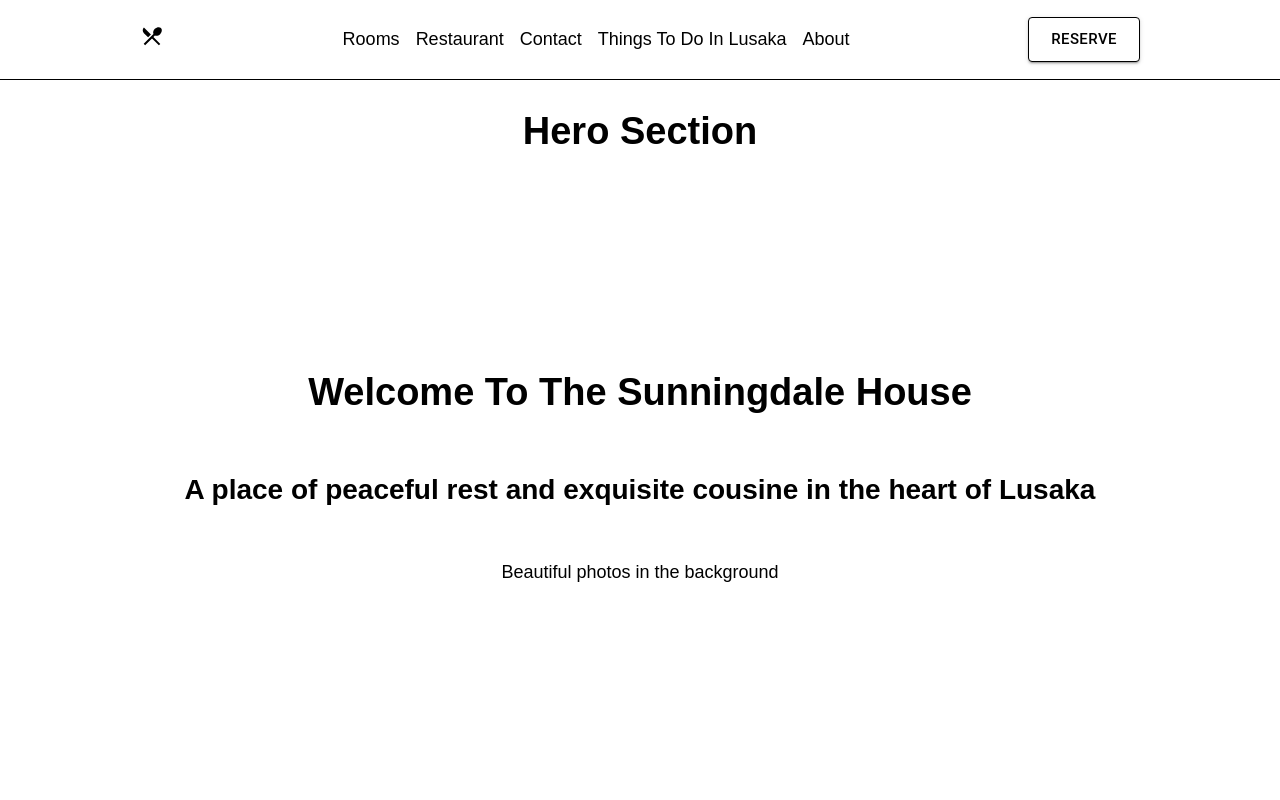
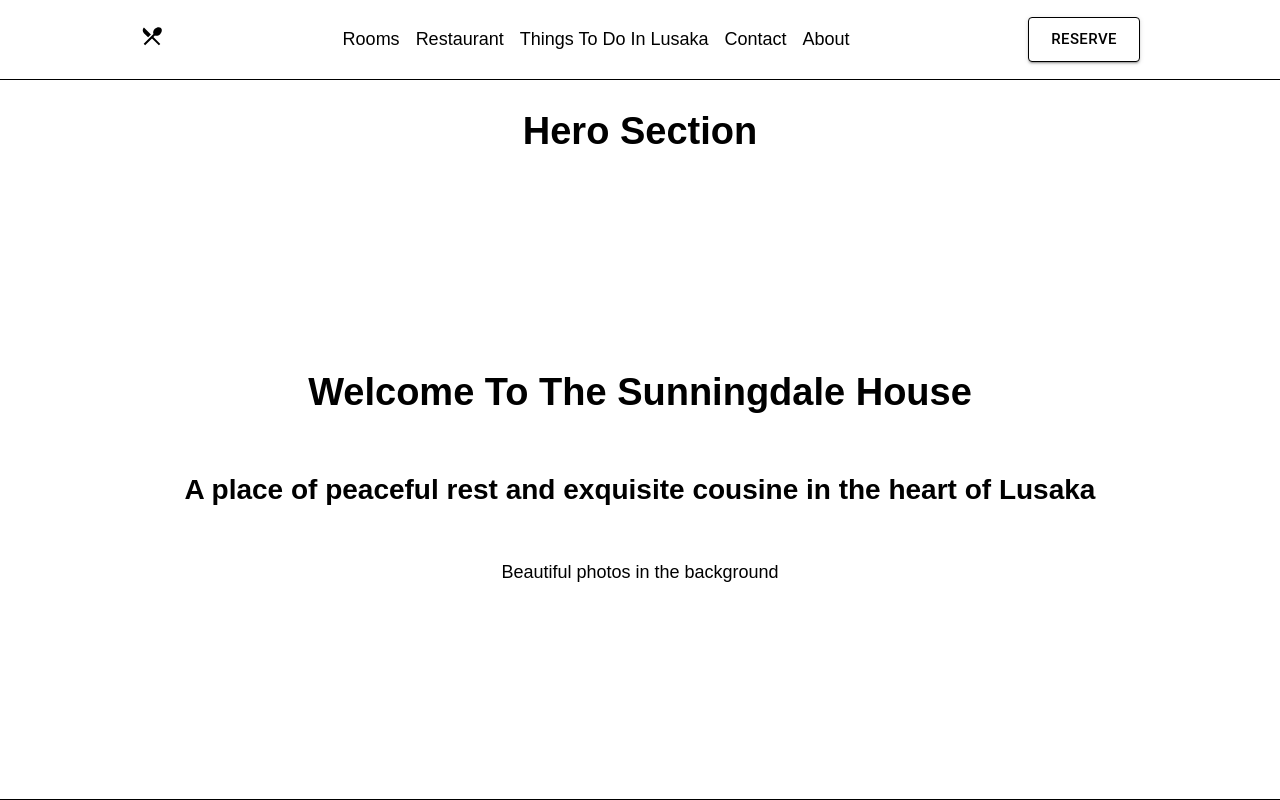
Before and after one commit to spqrod/the-sunningdale-house, a React (Create React App) app: page /#/ in a window 1280 px wide. Shown: the top 800 px of the page. Built offline with nearby package versions, Linux system fonts and the light colour scheme.

Commit message:
Minor changes

```diff
--- a/src/components/Footer.js
+++ b/src/components/Footer.js
@@ -1,25 +1,13 @@
 import { Link } from "react-router-dom";
+import SocialLinks from "../components/SocialLinks";
 import LocalDiningIcon from '@mui/icons-material/LocalDining';
 import "../styles/footer.css";
 
 export default function Footer() {
     const year = new Date().getFullYear();
     return (
-        <footer className="footer main">
-            <div className="footerContactsContainer">
-                <div className="footerContactsItem">
-                    Phone
-                </div>
-                <div className="footerContactsItem">
-                    Address
-                </div>
-                <div className="footerContactsItem">
-                    Email
-                </div>
-                <div className="footerContactsItem">
-                    WhatsApp
-                </div>
-            </div>
+        <footer className="footer">
+            <SocialLinks />
             <ul className="footerMenuContainer">
                 <li className="footerMenuItem">
                     <Link className="footerMenuLink" to="/">
--- a/src/components/Header.js
+++ b/src/components/Header.js
@@ -5,7 +5,7 @@ import Button from "@mui/material/Button";
 
 export default function Header() {
     return (
-        <header className="header main">
+        <header className="header">
             <div className="logoContainer">
                 <Link to="/">
                     <LocalDiningIcon />
@@ -23,13 +23,13 @@ export default function Header() {
                     </Link>
                 </li>
                 <li className="headerMenuItem">
-                    <Link className="headerMenuLink" to="/contact">
-                        Contact
+                    <Link className="headerMenuLink" to="/things-to-do-in-lusaka">
+                        Things To Do In Lusaka
                     </Link>
                 </li>
                 <li className="headerMenuItem">
-                    <Link className="headerMenuLink" to="/things-to-do-in-lusaka">
-                        Things To Do In Lusaka
+                    <Link className="headerMenuLink" to="/contact">
+                        Contact
                     </Link>
                 </li>
                 <li className="headerMenuItem">
--- /dev/null
+++ b/src/components/SocialLinks.js
@@ -0,0 +1,24 @@
+import WhatsAppIcon from '@mui/icons-material/WhatsApp';
+import EmailIcon from '@mui/icons-material/EmailOutlined';
+import InstagramIcon from '@mui/icons-material/Instagram';
+import LocationOnIcon from '@mui/icons-material/LocationOnOutlined';
+import "../styles/socialLinks.css";
+
+export default function socialLinks() {
+    return (
+        <div className="socialLinksContainer">
+            <div>
+                <WhatsAppIcon className="socialLink"/>
+            </div>
+            <div>
+                <LocationOnIcon className="socialLink"/>
+            </div>
+            <div>
+                <InstagramIcon className="socialLink"/>
+            </div>
+            <div>
+                <EmailIcon className="socialLink"/>
+            </div>
+        </div>
+    );
+}
--- a/src/styles/footer.css
+++ b/src/styles/footer.css
@@ -4,11 +4,6 @@
     align-items: center;
     gap: var(--small-gap);
     border-top: 1px solid black;
-}
-
-.footerContactsContainer {
-    display: flex;
-    gap: var(--small-gap);
 }
 
 .footerMenuContainer {
--- a/src/styles/global.css
+++ b/src/styles/global.css
@@ -9,8 +9,6 @@
     box-sizing: border-box;
     margin: 0;
     padding: 0;
-
-    /* border: 1px solid grey; */
 }
 
 h1, h2, p, span, a, div {
@@ -35,7 +33,7 @@ p, a, span, div {
     font-size: 18px;
 }
 
-.main, main {
+section, header, footer {
     /* Calculates padding to set max content width for wide screens */
     padding: 0 max(5vw, calc((100vw - var(--max-content-width)) / 2));
 }
@@ -48,4 +46,5 @@ p, a, span, div {
 section {
     padding-bottom: var(--big-gap);
     padding-top: var(--big-gap);
+    border-bottom: 1px solid black;
 }
--- a/src/styles/header.css
+++ b/src/styles/header.css
@@ -4,6 +4,10 @@
     align-items: center;
     height: var(--header-height);
     border-bottom: 1px solid black;
+    position: sticky;
+    top: 0;
+    background-color: white;
+    z-index: 1;
 }
 
 .header .headerMenuContainer {
--- /dev/null
+++ b/src/styles/socialLinks.css
@@ -0,0 +1,9 @@
+.socialLinksContainer {
+    display: flex;
+    justify-content: center;
+    gap: var(--small-gap);
+}
+
+.socialLink {
+    font-size: 40px !important;
+}
```
Also changed, not shown: 7 other files (tests, documents, lock files or other folders).
